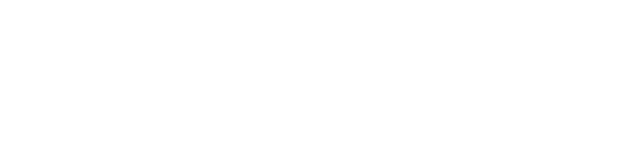
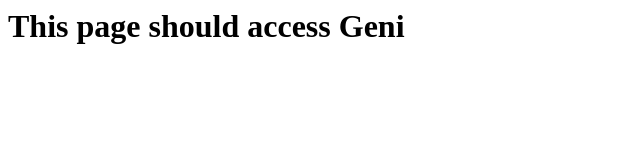
Before and after one commit to alvestrand/acac, a plain HTML site: page frontpage.html in a window 1280 px wide. Shown: the whole page, without its empty margins (0-640 px from the left). Drawn offline with Linux system fonts and the light colour scheme.

Commit message:
Update frontpage.html

```diff
--- a/frontpage.html
+++ b/frontpage.html
@@ -3,4 +3,5 @@
 </head>
 <body>
 <script src="https://geni.com/jsdk.js"></script>
+  <h1>This page should access Geni</h1>
 </body>
```
